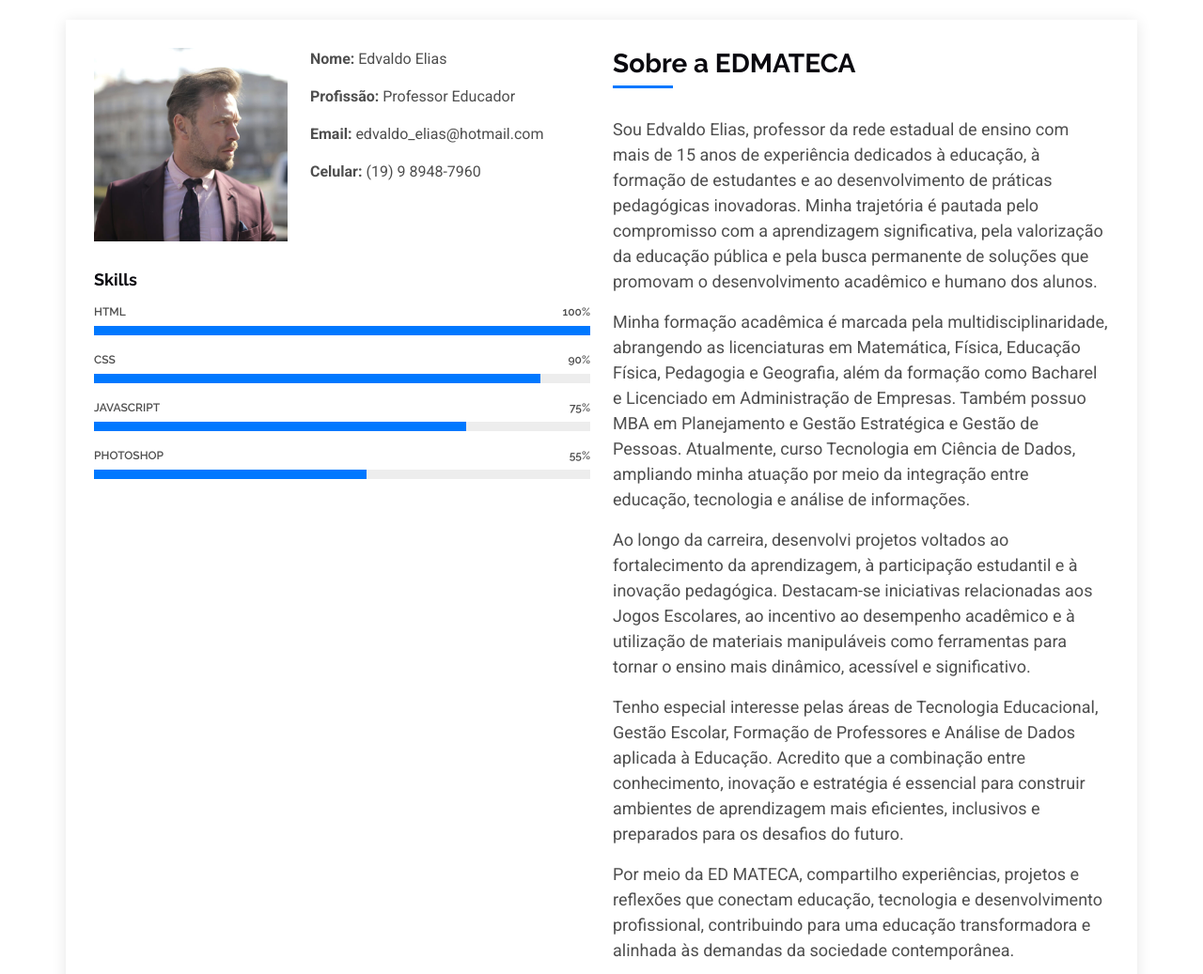
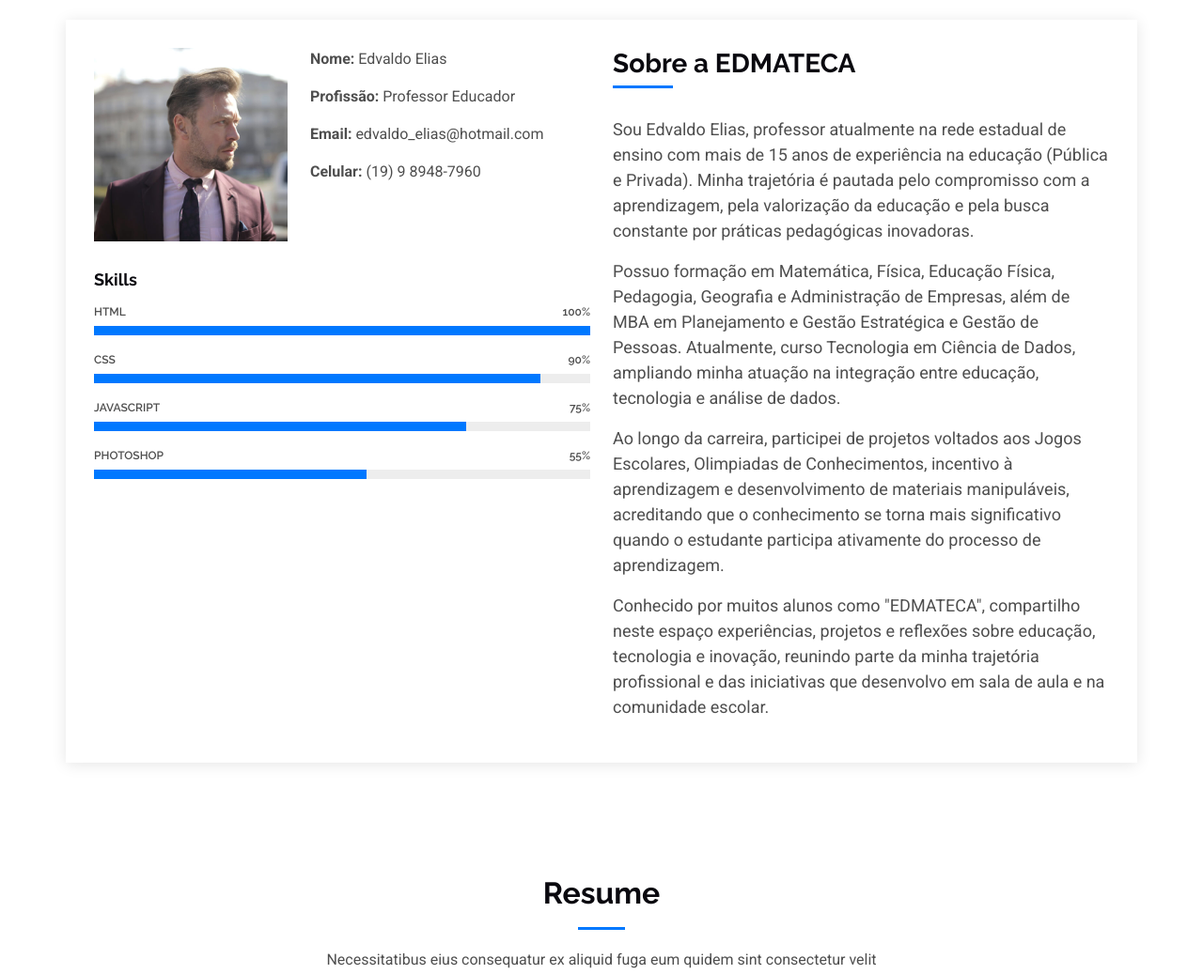
Before and after one commit to Edmateca/edmateca, a plain HTML site: page index.html in a window 1280 px wide. Shown: the part 840-1877 px from the top of the page at 94% size. Drawn offline with Linux system fonts and the light colour scheme.

Commit message:
Update index.html

```diff
--- a/index.html
+++ b/index.html
@@ -152,15 +152,14 @@
             <div class="about-me">
               <h4>Sobre a EDMATECA</h4>
               <p>
-Sou Edvaldo Elias, professor da rede estadual de ensino com mais de 15 anos de experiência dedicados à educação, à formação de estudantes e ao desenvolvimento de práticas pedagógicas inovadoras. Minha trajetória é pautada pelo compromisso com a aprendizagem significativa, pela valorização da educação pública e pela busca permanente de soluções que promovam o desenvolvimento acadêmico e humano dos alunos.
+Sou Edvaldo Elias, professor atualmente na rede estadual de ensino com mais de 15 anos de experiência na educação (Pública e Privada). Minha trajetória é pautada pelo compromisso com a aprendizagem, pela valorização da educação e pela busca constante por práticas pedagógicas inovadoras.
 <p>
-Minha formação acadêmica é marcada pela multidisciplinaridade, abrangendo as licenciaturas em Matemática, Física, Educação Física, Pedagogia e Geografia, além da formação como Bacharel e Licenciado em Administração de Empresas. Também possuo MBA em Planejamento e Gestão Estratégica e Gestão de Pessoas. Atualmente, curso Tecnologia em Ciência de Dados, ampliando minha atuação por meio da integração entre educação, tecnologia e análise de informações.</p>
+Possuo formação em Matemática, Física, Educação Física, Pedagogia, Geografia e Administração de Empresas, além de MBA em Planejamento e Gestão Estratégica e Gestão de Pessoas. Atualmente, curso Tecnologia em Ciência de Dados, ampliando minha atuação na integração entre educação, tecnologia e análise de dados.
 <p>
-Ao longo da carreira, desenvolvi projetos voltados ao fortalecimento da aprendizagem, à participação estudantil e à inovação pedagógica. Destacam-se iniciativas relacionadas aos Jogos Escolares, ao incentivo ao desempenho acadêmico e à utilização de materiais manipuláveis como ferramentas para tornar o ensino mais dinâmico, acessível e significativo.
+Ao longo da carreira, participei de projetos voltados aos Jogos Escolares, Olimpiadas de Conhecimentos, incentivo à aprendizagem e desenvolvimento de materiais manipuláveis, acreditando que o conhecimento se torna mais significativo quando o estudante participa ativamente do processo de aprendizagem.
 <p>
-Tenho especial interesse pelas áreas de Tecnologia Educacional, Gestão Escolar, Formação de Professores e Análise de Dados aplicada à Educação. Acredito que a combinação entre conhecimento, inovação e estratégia é essencial para construir ambientes de aprendizagem mais eficientes, inclusivos e preparados para os desafios do futuro.
+Conhecido por muitos alunos como "EDMATECA", compartilho neste espaço experiências, projetos e reflexões sobre educação, tecnologia e inovação, reunindo parte da minha trajetória profissional e das iniciativas que desenvolvo em sala de aula e na comunidade escolar.
 <p>
-Por meio da ED MATECA, compartilho experiências, projetos e reflexões que conectam educação, tecnologia e desenvolvimento profissional, contribuindo para uma educação transformadora e alinhada às demandas da sociedade contemporânea.
 </p>
             </div>
           </div>
```
